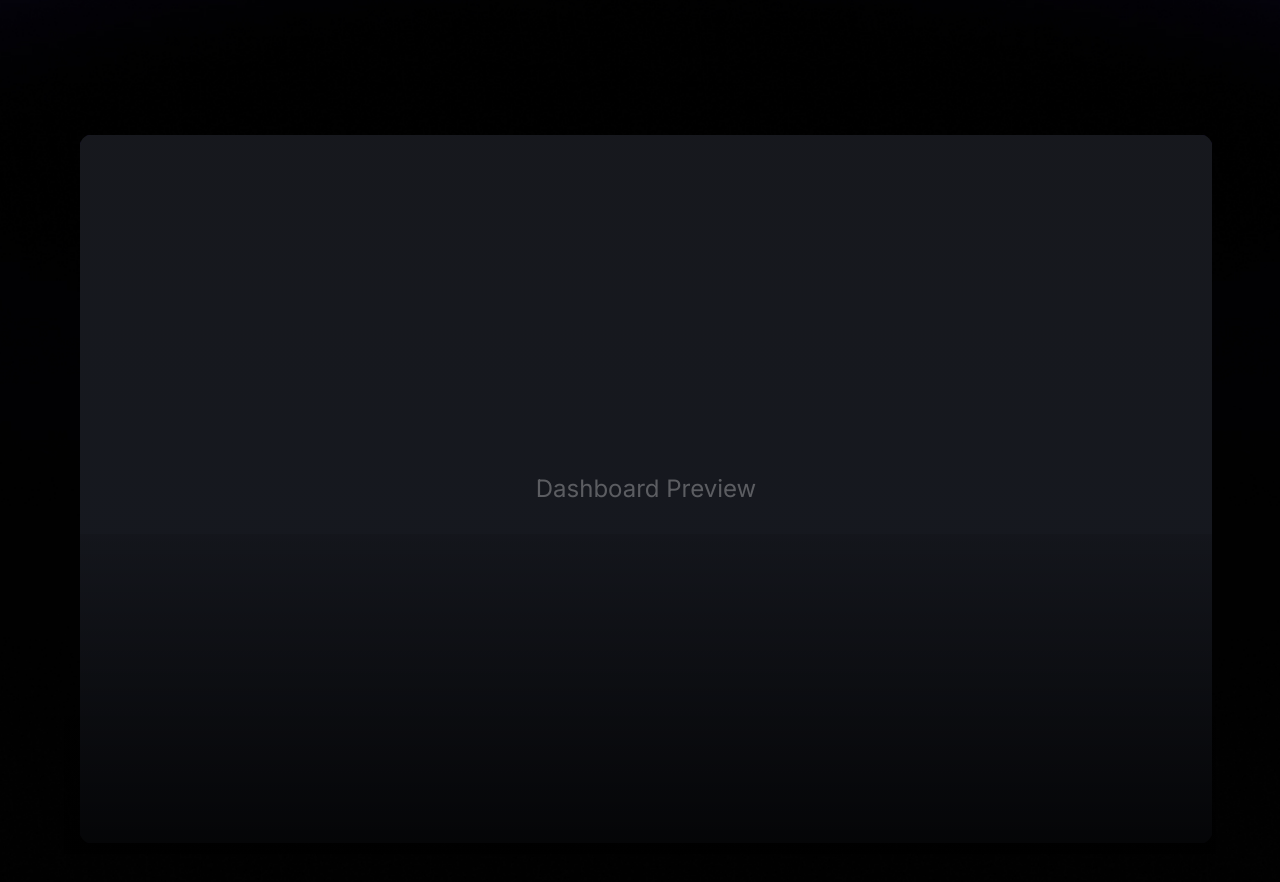
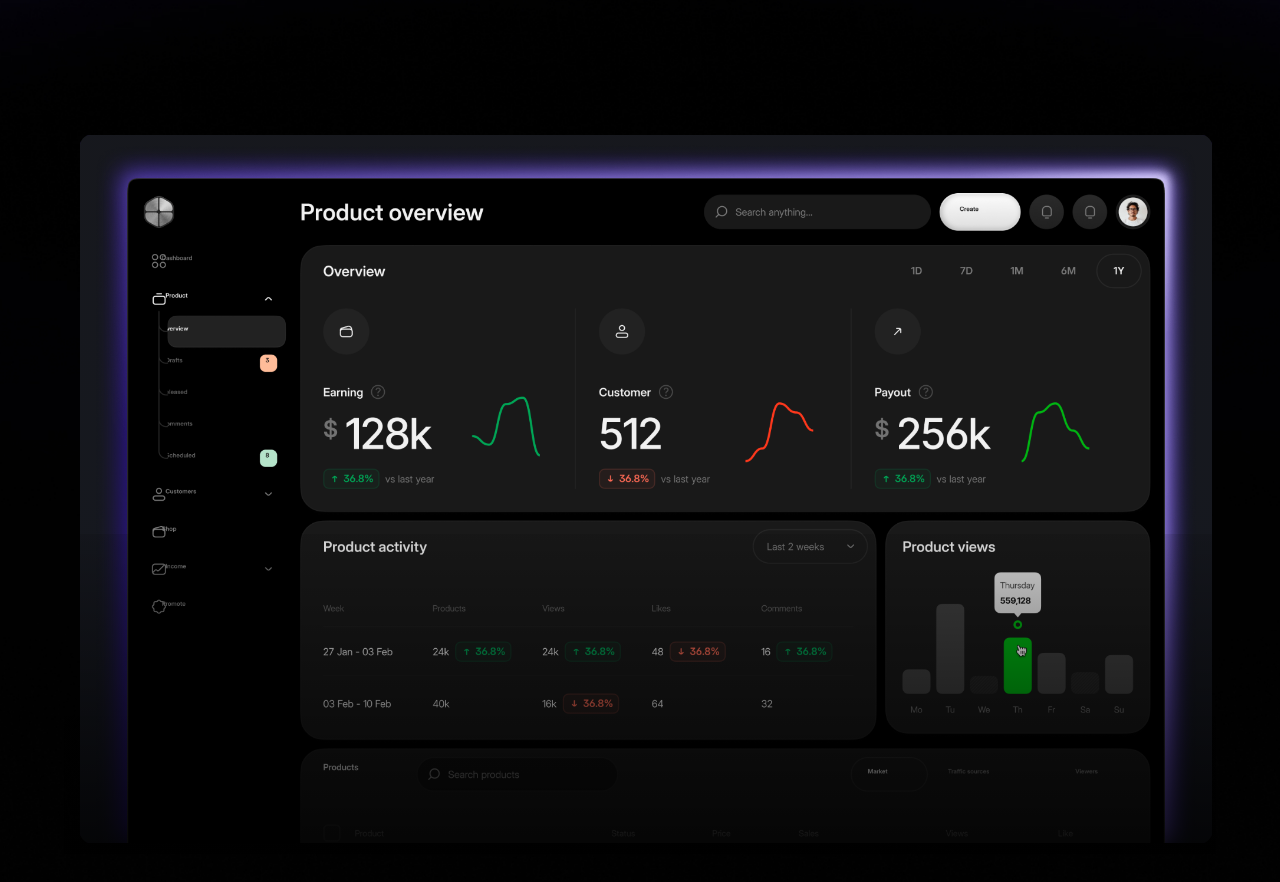
Before and after one commit to vikod3/nova-template, a React (Vite) app: page / in a window 1280 px wide. Shown: the part 480-1362 px from the top of the page. Built offline with nearby package versions, Linux system fonts and the light colour scheme.

Commit message:
Add dashboard image
Replaced the dashboard preview with the provided image.

```diff
--- a/src/components/HeroSection.tsx
+++ b/src/components/HeroSection.tsx
@@ -1,3 +1,4 @@
+
 import React from 'react';
 import { Button } from '@/components/ui/button';
 import Navbar from './Navbar';
@@ -44,13 +45,13 @@ const HeroSection = () => {
                 borderRadius: '10.89px'
               }}>
                   <div className="w-full h-full bg-black relative">
-                    {/* Dashboard content placeholder */}
-                    <div style={{
-                    boxShadow: '0px 0px 45px rgba(118.07, 76.91, 253.31, 0.77)'
-                  }} className="absolute inset-0 bg-gradient-to-b from-gray-900/20 to-gray-900/40 flex items-center justify-center bg-zinc-900 shadow-[0_0_45px_0_rgba(118,77,253,0.77)]\n">
-                      <div className="text-white/30 text-lg md:text-xl lg:text-2xl font-light">
-                        Dashboard Preview
-                      </div>
+                    {/* Dashboard image */}
+                    <div className="absolute inset-0 bg-gradient-to-b from-gray-900/20 to-gray-900/40 flex items-center justify-center bg-zinc-900 shadow-[0_0_45px_0_rgba(118,77,253,0.77)]">
+                      <img
+                        src="/lovable-uploads/13161c05-4e61-4eec-9034-00e6fcdaead7.png"
+                        alt="Dashboard Preview"
+                        className="w-full h-full object-cover rounded-lg"
+                      />
                     </div>
                   </div>
                 </div>
```
Also changed, not shown: public/lovable-uploads/13161c05-4e61-4eec-9034-00e6fcdaead7.png (added).
